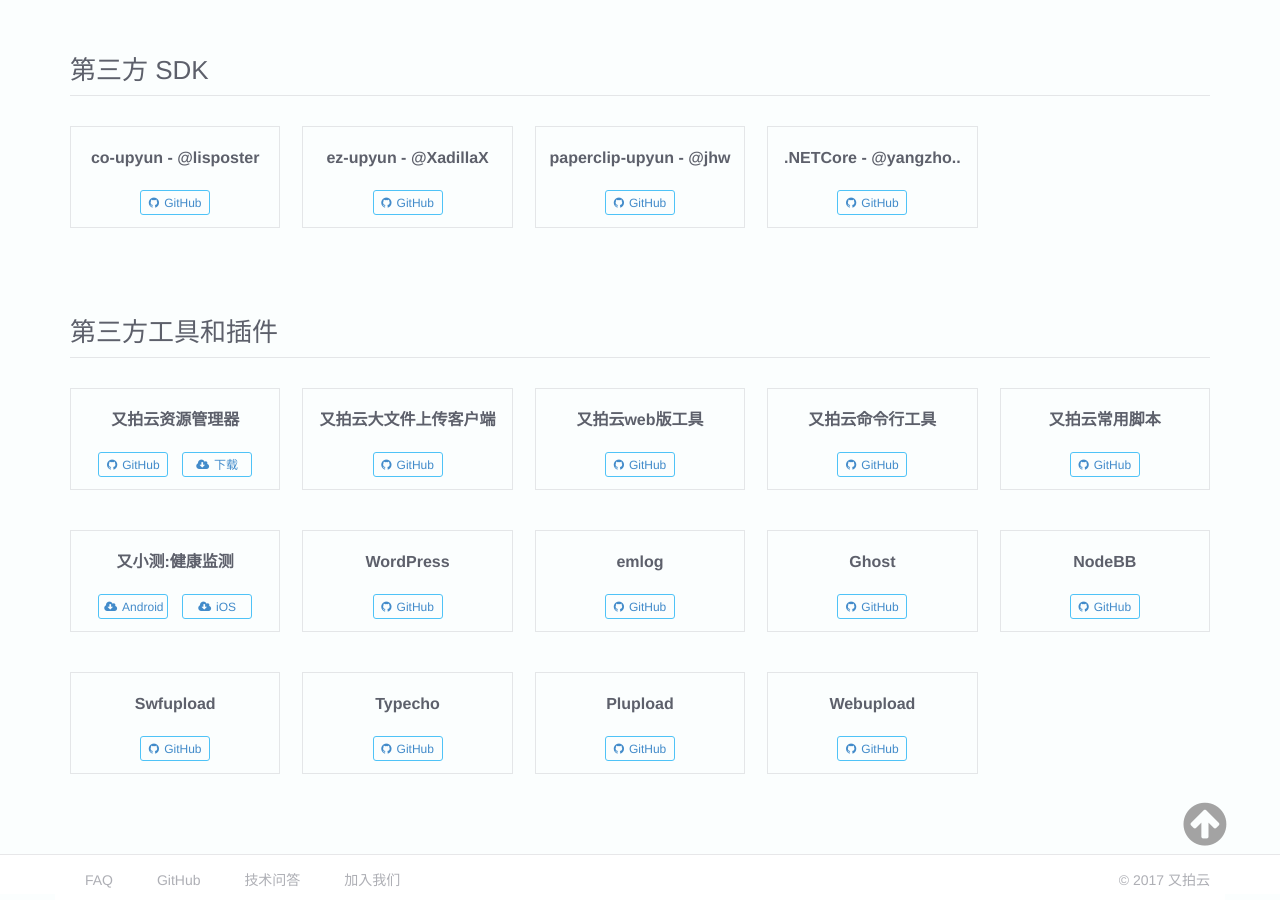
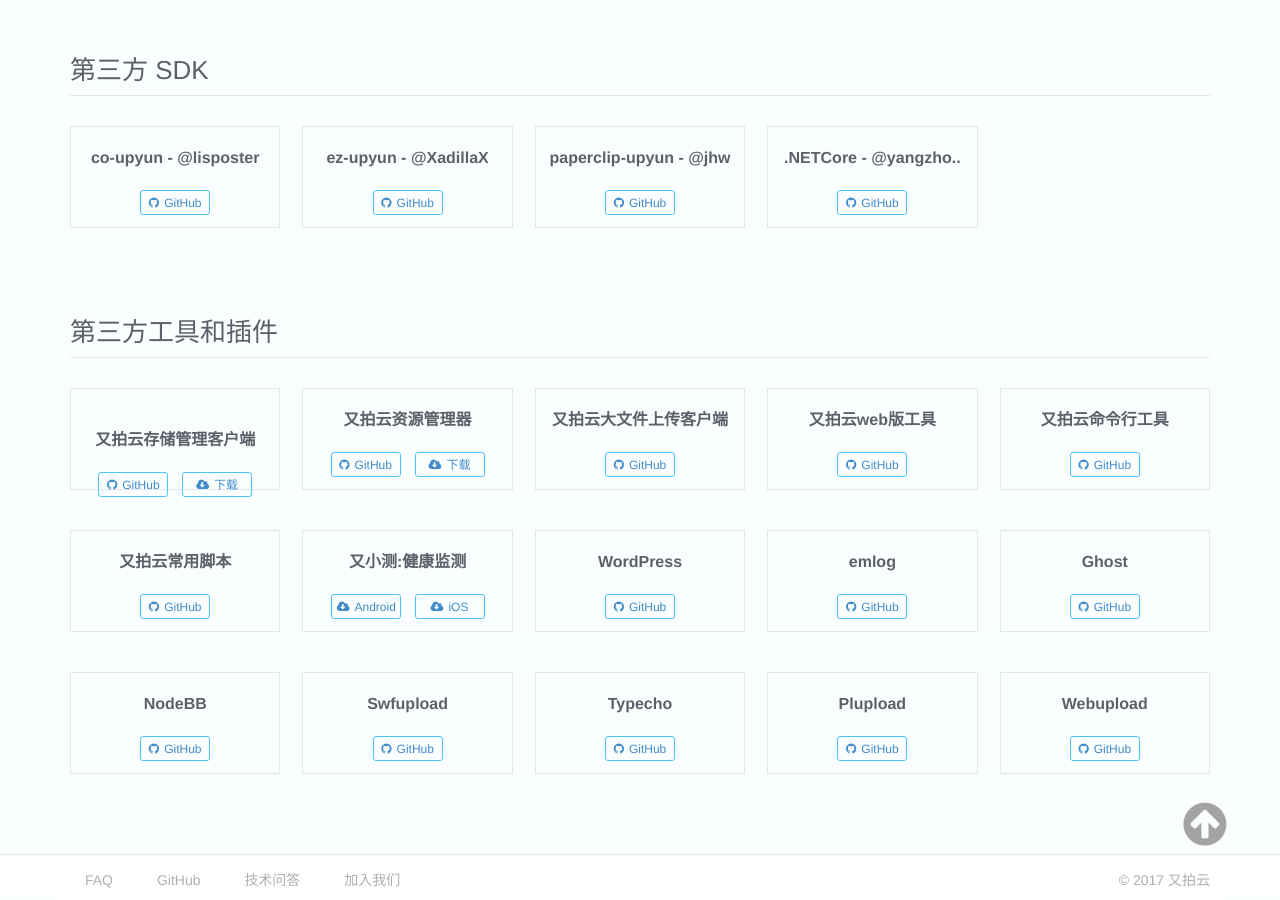
Before and after one commit to upyun/docs, an MkDocs documentation site: the page built from sources/download/index.md, in a window 1280 px wide and 900 px high, scrolled down 1841 px. Built offline with MkDocs 1.6.1, drawn with Linux system fonts in a browser that asks for light colours; old or Windows-style settings are respelled for this version of MkDocs.

Commit message:
add updrive

```diff
--- a/sources/download/index.md
+++ b/sources/download/index.md
@@ -261,6 +261,13 @@
 <h2 id="third-party-plugin">第三方工具和插件</h2>
 <ul class="list-unstyled list-inline clearfix">
     <li>
+        <strong>又拍云存储管理客户端</strong>
+        <div class="links">
+            <a href="https://github.com/aniiantt/updrive" class="btn btn-xs" target="_blank"><i class="fa fa-github"></i>GitHub</a>
+            <a href="https://github.com/aniiantt/updrive/releases" target="_blank" class="btn btn-xs"><i class="fa fa-cloud-download"></i>下载</a>
+        </div>
+    </li>
+    <li>
         <strong>又拍云资源管理器</strong>
         <div class="links">
             <a href="https://github.com/layerssss/manager-for-upyun" class="btn btn-xs" target="_blank"><i class="fa fa-github"></i>GitHub</a>
```
